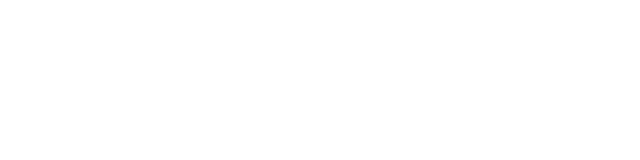
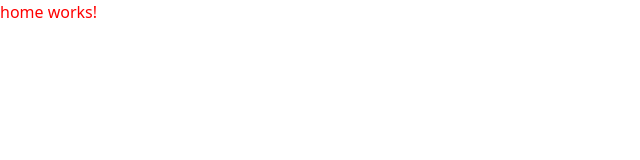
Before and after one commit to rahulgore34/ng19demo, an Angular app: page /home in a window 1280 px wide. Before the commit this address led to /. Shown: the top 160 px of the page, without its empty margins (0-640 px from the left). Built offline with nearby package versions, Linux system fonts and the light colour scheme.

Commit message:
handle empty path route

```diff
--- /dev/null
+++ b/src/app/home/home.component.html
@@ -0,0 +1 @@
+<p>home works!</p>
--- /dev/null
+++ b/src/app/home/home.component.scss
@@ -0,0 +1,3 @@
+p {
+    color: red;
+}
```
Also changed, not shown: src/app/app.routes.ts (+11 -4 lines), src/app/home/home.component.ts (added, +11 -0 lines), 1 other file (tests, documents, lock files or other folders).
